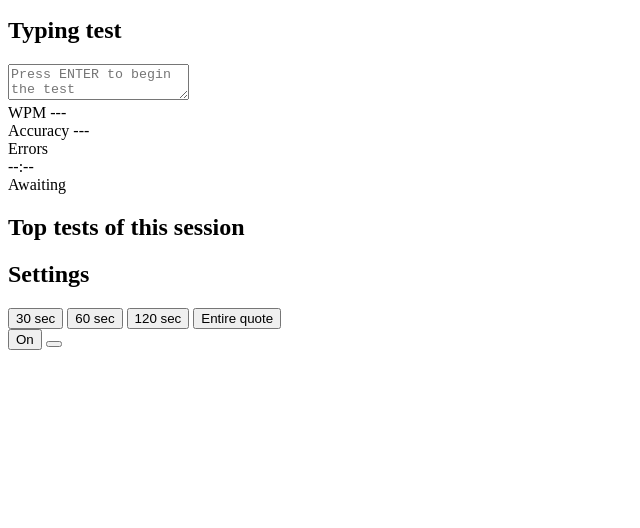
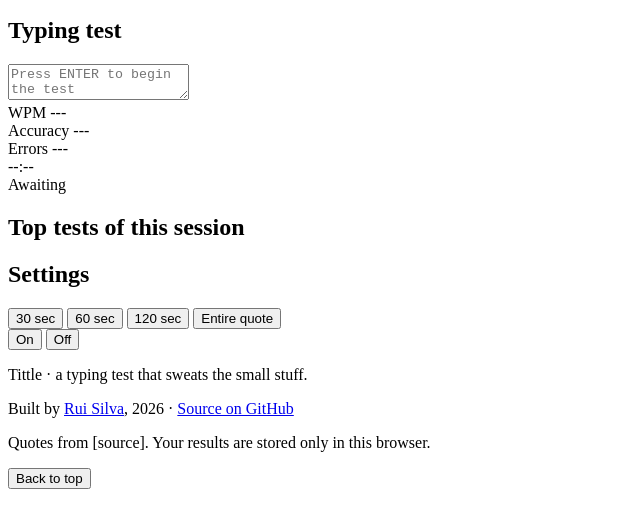
Before and after one commit to Rui-S13/Tittle-Typing-Test, a plain HTML site: page index.html in a window 1280 px wide. Shown: the part 32-560 px from the top of the page, without its empty margins (0-640 px from the left). Drawn offline with Linux system fonts and the light colour scheme.

Commit message:
HTML_Footer: Add structure of footer

```diff
--- a/index.html
+++ b/index.html
@@ -8,7 +8,7 @@
 </head>
 
 <body>
-    <header>
+    <header id="header">
         <a href="">
             <img src="" alt="Logo of Tittle">
         </a>
@@ -89,7 +89,7 @@
 
             <div class="stat">
                 <span class="stat_label">Errors</span>
-                <span id="errors"></span>
+                <span id="errors">---</span>
             </div>
 
             <div id="timer">--:--</div>
@@ -114,14 +114,20 @@
             </div>
             <div class="setting_sound">
                 <button class="btn_setting" data-sound=true>On</button>
-                <button class="btn_setting" data-sound=false></button>
+                <button class="btn_setting" data-sound=false>Off</button>
             </div>
         </section>
 
     </main>
 
     <footer>
-
+        <p>Tittle · a typing test that sweats the small stuff.</p>
+        <p>
+            Built by <a href="https://github.com/Rui-S13">Rui Silva</a>, 2026 ·
+            <a href="https://github.com/Rui-S13/tittle-typing-test">Source on GitHub</a>
+        </p>
+        <p>Quotes from [source]. Your results are stored only in this browser.</p>
+        <button type="button" id="btn_back_to_top">Back to top</button>
     </footer>
 </body>
 
```
